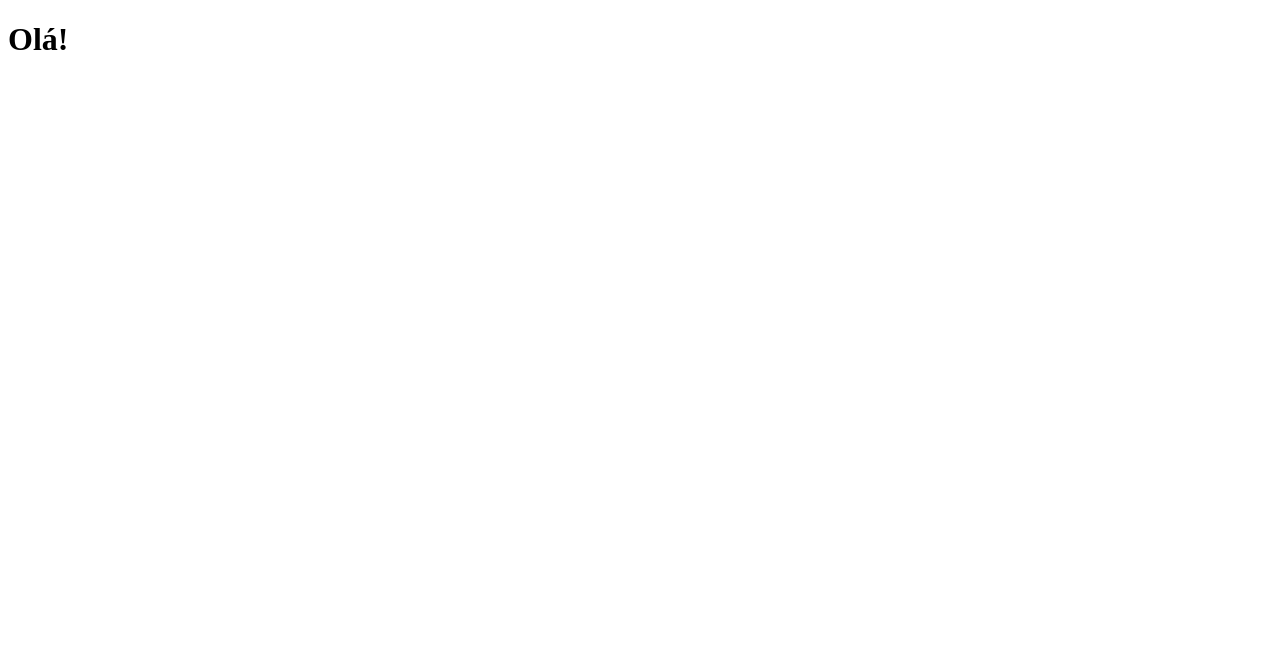
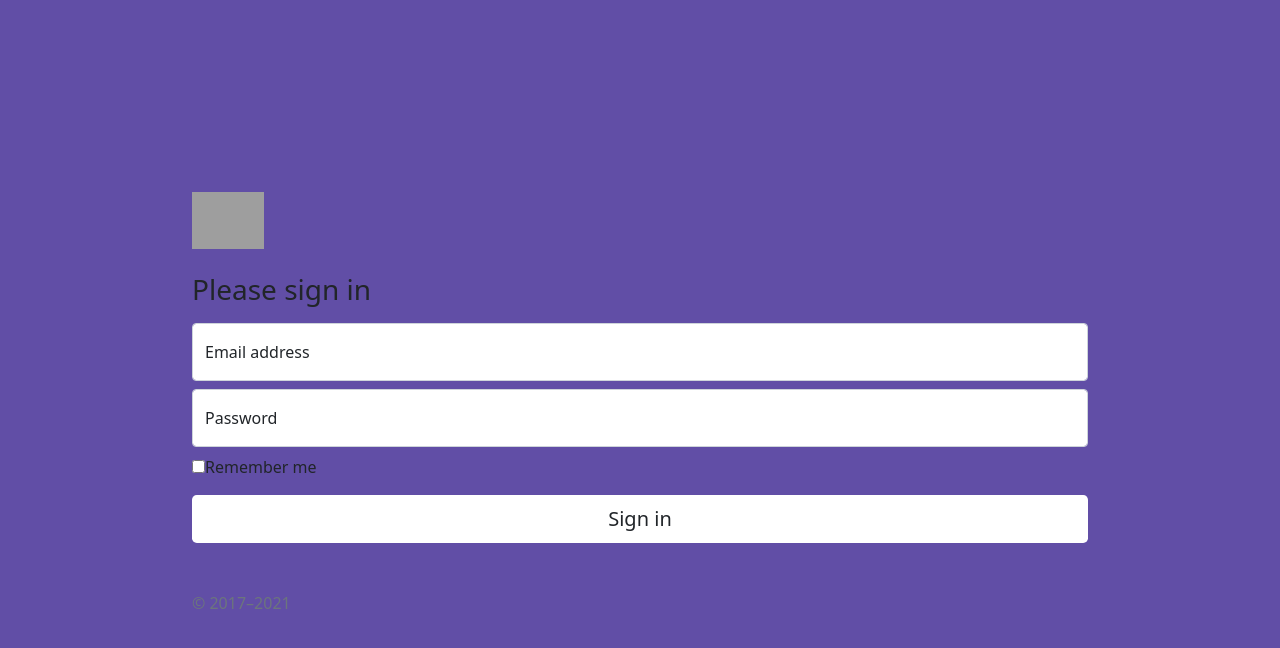
Before and after one commit to joaoipiraja/Eventos, a React (Create React App) app: page / in a window 1280 px wide. Shown: the top 648 px of the page. Built offline with nearby package versions, Linux system fonts and the light colour scheme; grey boxes are pictures that could not be loaded.

Commit message:
Create login view

```diff
--- a/public/index.html
+++ b/public/index.html
@@ -4,12 +4,25 @@
 <head>
   <meta charset="utf-8" />
   <meta name="viewport" content="width=device-width, initial-scale=1" />
+  <link href="https://cdn.jsdelivr.net/npm/bootstrap@5.0.0-beta3/dist/css/bootstrap.min.css" rel="stylesheet"
+    integrity="sha384-eOJMYsd53ii+scO/bJGFsiCZc+5NDVN2yr8+0RDqr0Ql0h+rP48ckxlpbzKgwra6" crossorigin="anonymous">
+
   <title>eventos</title>
 </head>
 
 <body>
   <noscript>You need to enable JavaScript to run this app.</noscript>
   <div id="root"></div>
+
+  <script src="https://cdn.jsdelivr.net/npm/bootstrap@5.0.0-beta3/dist/js/bootstrap.bundle.min.js"
+    integrity="sha384-JEW9xMcG8R+pH31jmWH6WWP0WintQrMb4s7ZOdauHnUtxwoG2vI5DkLtS3qm9Ekf"
+    crossorigin="anonymous"></script>
+  <script src="https://cdn.jsdelivr.net/npm/@popperjs/core@2.9.1/dist/umd/popper.min.js"
+    integrity="sha384-SR1sx49pcuLnqZUnnPwx6FCym0wLsk5JZuNx2bPPENzswTNFaQU1RDvt3wT4gWFG"
+    crossorigin="anonymous"></script>
+  <script src="https://cdn.jsdelivr.net/npm/bootstrap@5.0.0-beta3/dist/js/bootstrap.min.js"
+    integrity="sha384-j0CNLUeiqtyaRmlzUHCPZ+Gy5fQu0dQ6eZ/xAww941Ai1SxSY+0EQqNXNE6DZiVc"
+    crossorigin="anonymous"></script>
 </body>
 
 </html>
--- a/src/App.js
+++ b/src/App.js
@@ -1,9 +1,9 @@
-
+import Login from './view/login'
 
 function App() {
   return (
     <div className="App">
-      <h1>Olá!</h1>
+      <Login />
     </div>
   );
 }
--- /dev/null
+++ b/src/view/login/index.js
@@ -0,0 +1,34 @@
+import React from 'react';
+import './login.css';
+
+function Login() {
+    return (
+
+        <div className="login-content dflex align-items-center">
+            <form className="form-signin mx-auto">
+                <img class="mb-4" src="/docs/5.0/assets/brand/bootstrap-logo.svg" alt="" width="72" height="57" />
+                <h1 class="h3 mb-3 fw-normal">Please sign in</h1>
+
+                <div class="form-floating mt-2 col-md-12">
+                    <input type="email" class="form-control" id="floatingInput" placeholder="name@example.com" />
+                    <label for="floatingInput">Email address</label>
+                </div>
+                <div class="form-floating mt-2 col-md-12">
+                    <input type="password" class="form-control" id="floatingPassword" placeholder="Password" />
+                    <label for="floatingPassword">Password</label>
+                </div>
+
+                <div class="checkbox mb-3 mt-2 col-md-12">
+                    <label>
+                        <input type="checkbox" value="remember-me" />
+            Remember me
+          </label>
+                </div>
+                <button class="w-100 btn btn-lg btn-login" type="submit">Sign in</button>
+                <p class="mt-5 mb-3 text-muted">&copy; 2017–2021</p>
+            </form>
+        </div>
+    );
+}
+
+export default Login;
--- /dev/null
+++ b/src/view/login/login.css
@@ -0,0 +1,17 @@
+.login-content {
+    width: 100%;
+    padding: 15%;
+    margin: auto;
+    background-color: #614EA6;
+    height: 100vh;
+}
+
+.btn-login{
+    background-color: white;
+    transition: background-color 0.7s;
+
+}
+
+.btn-login:hover{
+    background-color:#F21667;
+}
```
